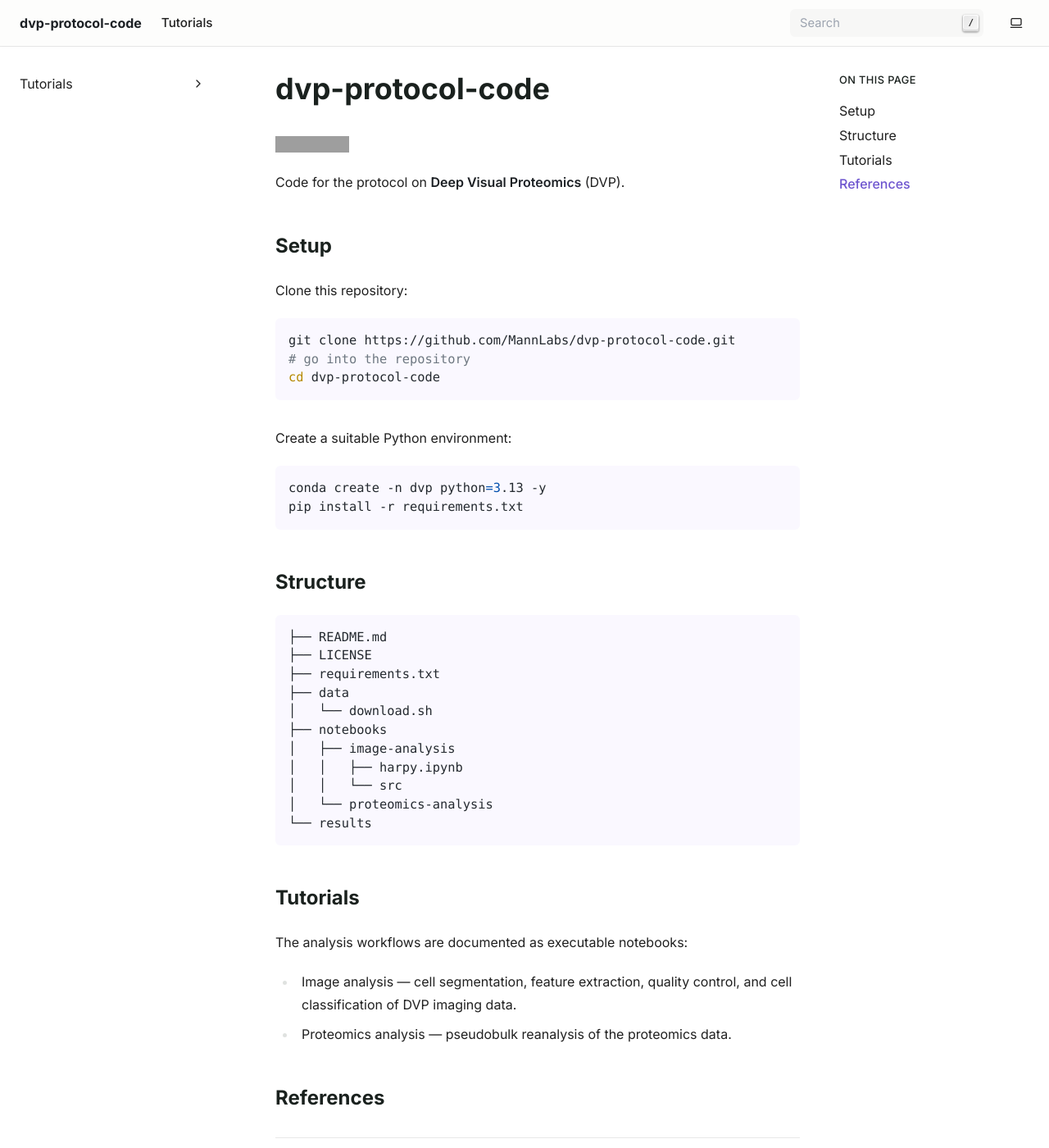
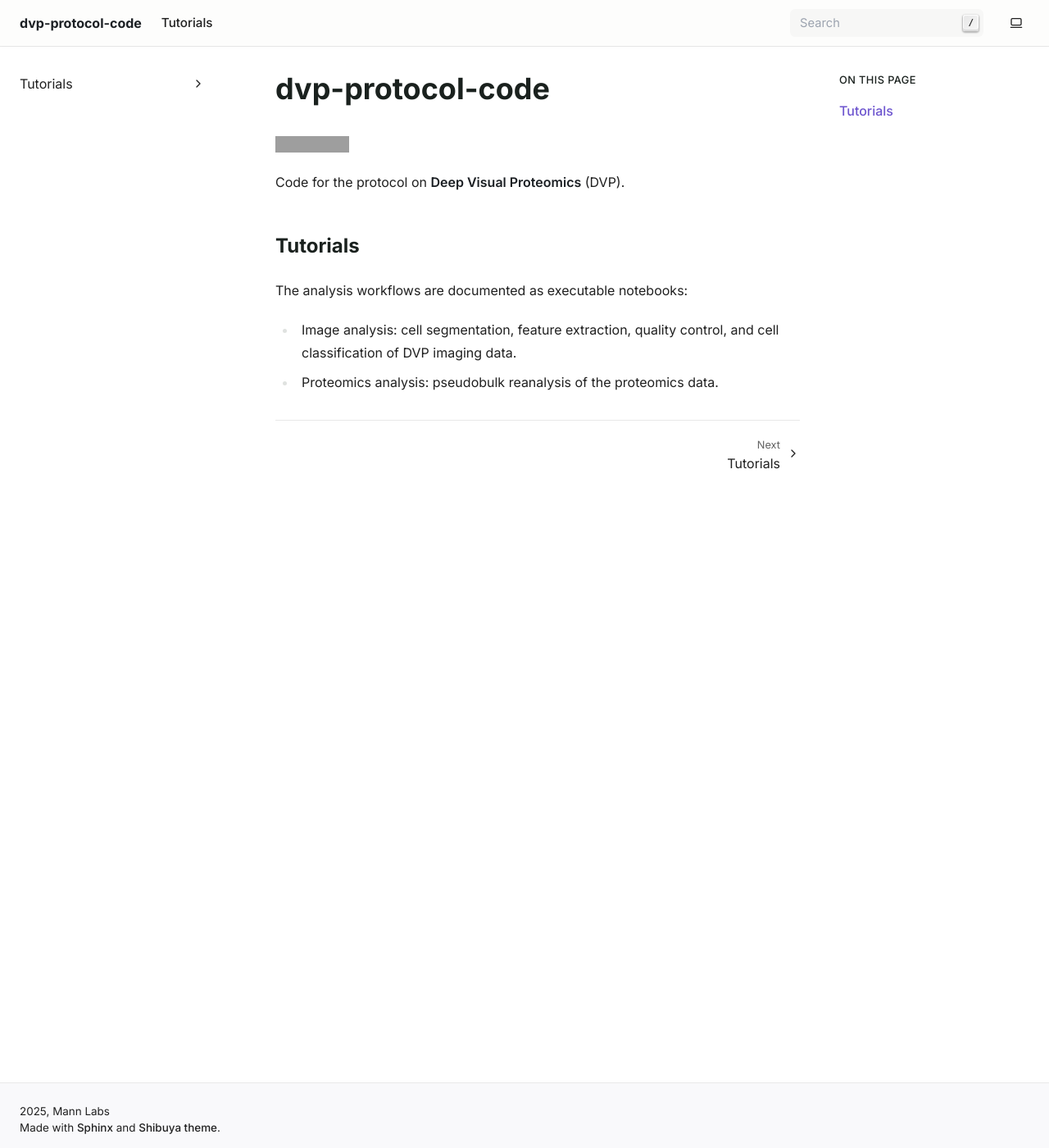
Before and after one commit to NordmannLab/dvp-protocol-code, a Sphinx documentation site: the page built from docs/index.md, in a window 1280 px wide and 1400 px high. Shown: the whole window at 82% size. Built offline with Sphinx 7.4.7, drawn with Linux system fonts in a browser that asks for light colours; pages that are not in the unit, such as notebooks, are missing from menus; grey boxes are pictures that could not be loaded.

````diff
--- a/docs/index.md
+++ b/docs/index.md
@@ -4,45 +4,12 @@
 
 Code for the protocol on **Deep Visual Proteomics** (DVP).
 
-## Setup
-
-Clone this repository:
-
-```shell
-git clone https://github.com/MannLabs/dvp-protocol-code.git
-# go into the repository
-cd dvp-protocol-code
-```
-
-Create a suitable Python environment:
-
-```shell
-conda create -n dvp python=3.13 -y
-pip install -r requirements.txt
-```
-
-## Structure
-
-```shell
-├── README.md
-├── LICENSE
-├── requirements.txt
-├── data
-│   └── download.sh
-├── notebooks
-│   ├── image-analysis
-│   │   ├── harpy.ipynb
-│   │   └── src
-│   └── proteomics-analysis
-└── results
-```
-
 ## Tutorials
 
 The analysis workflows are documented as executable notebooks:
 
-- [Image analysis](tutorials/image-analysis.ipynb) — cell segmentation, feature extraction, quality control, and cell classification of DVP imaging data.
-- [Proteomics analysis](tutorials/proteomics-analysis.ipynb) — pseudobulk reanalysis of the proteomics data.
+- [Image analysis](tutorials/image-analysis.ipynb): cell segmentation, feature extraction, quality control, and cell classification of DVP imaging data.
+- [Proteomics analysis](tutorials/proteomics-analysis.ipynb): pseudobulk reanalysis of the proteomics data.
 
 ```{toctree}
 :hidden:
@@ -50,5 +17,3 @@
 
 tutorials/index
 ```
-
-## References
````
Also changed, not shown: README.md (+13 -0 lines), docs/tutorials/setup.md (+11 -0 lines).
